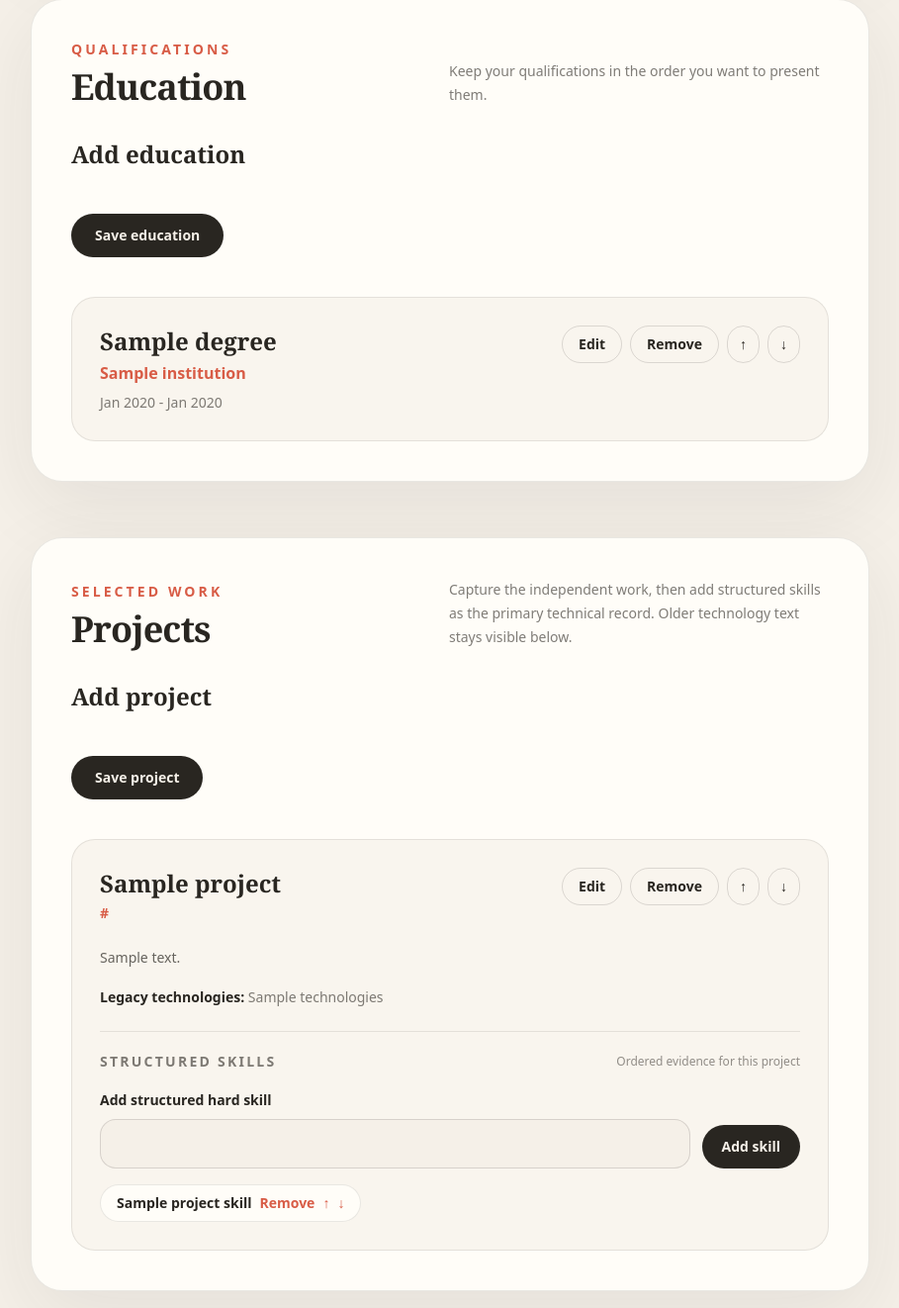
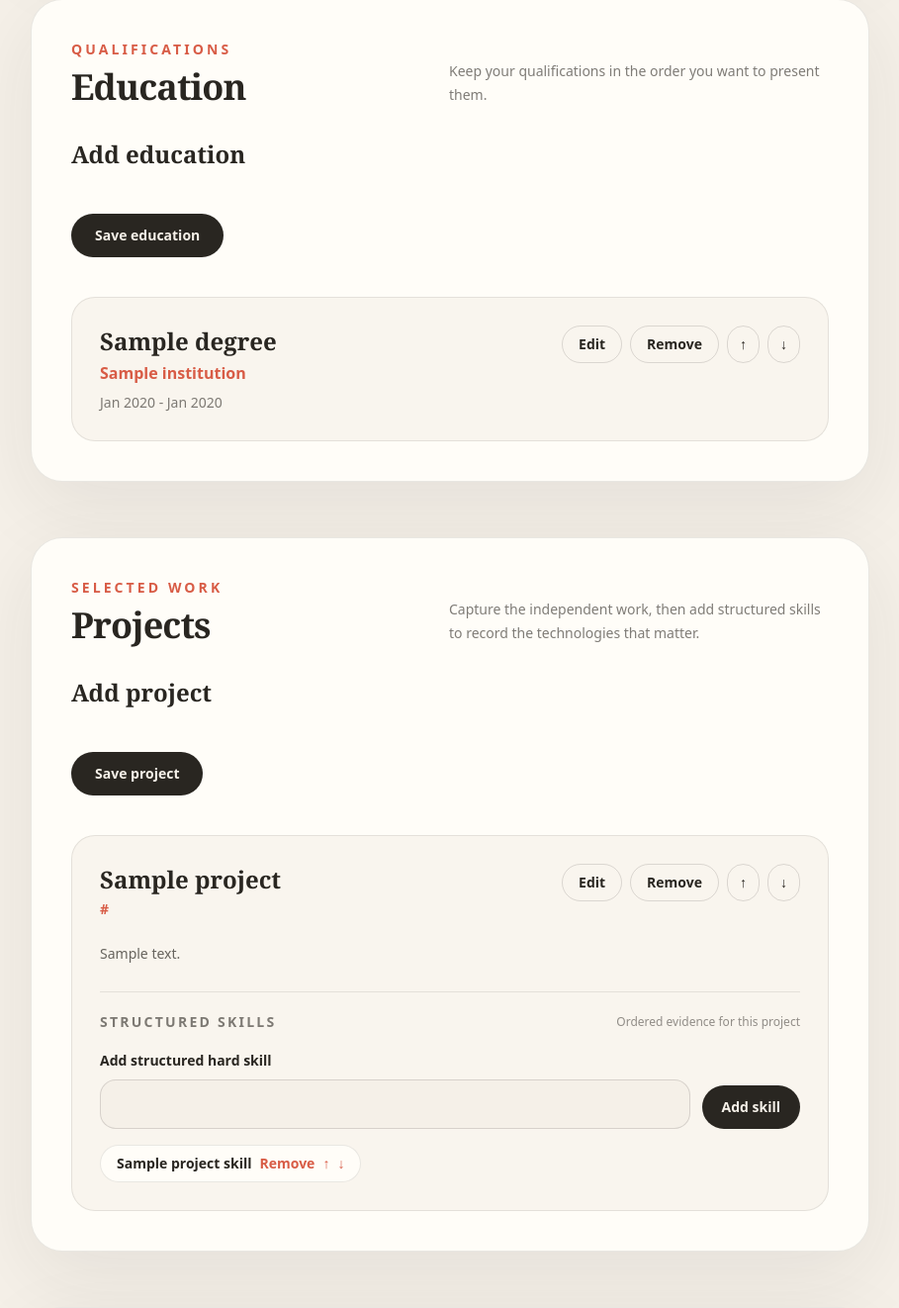
Before and after one commit to soloidx/Applykit_web, a Django app: template templates/profiles/profile.html in a window 1280 px wide. Shown: the part 1762-3084 px from the top of the page at 99% size, without its empty margins (185-1094 px from the left). Run offline with Django 5.2, Linux system fonts and the light colour scheme; the template is opened without the code that fills it: most values are stand-ins (such as "Sample title", 1, 10 or a date in 2020); style sheets or scripts are compiled from the project's sources.

Commit message:
Remove legacy project technologies

```diff
--- a/apps/profiles/models.py
+++ b/apps/profiles/models.py
@@ -200,7 +200,6 @@ class Project(models.Model):
     )
     name = models.CharField(max_length=200)
     description = models.TextField(blank=True)
-    technologies = models.TextField(blank=True)
     url = models.URLField(blank=True)
     position = models.PositiveIntegerField(default=0)
 
--- a/templates/profiles/_project_form.html
+++ b/templates/profiles/_project_form.html
@@ -8,7 +8,7 @@
     {% if project_form.non_field_errors %}<div class="rounded-2xl bg-coral/10 px-4 py-3 text-sm text-coral" role="alert">{{ project_form.non_field_errors }}</div>{% endif %}
     <div class="grid gap-5 sm:grid-cols-2">
       {% for field in project_form %}
-      <div class="{% if field.name == 'description' or field.name == 'technologies' %}sm:col-span-2{% endif %}">
+      <div class="{% if field.name == 'description' %}sm:col-span-2{% endif %}">
         <label class="text-sm font-semibold text-ink" for="{{ field.id_for_label }}">{{ field.label }}{% if field.field.required %} <span class="text-coral">*</span>{% endif %}</label>
         {{ field }}
         {% if field.help_text %}<p class="mt-2 text-sm leading-6 text-ink/55">{{ field.help_text }}</p>{% endif %}
--- a/templates/profiles/profile.html
+++ b/templates/profiles/profile.html
@@ -180,7 +180,7 @@
         <p class="text-sm font-semibold uppercase tracking-[0.22em] text-coral">Selected work</p>
         <h2 id="projects-heading" class="mt-2 font-display text-4xl font-semibold tracking-tight">Projects</h2>
       </div>
-      <p class="max-w-sm text-sm leading-6 text-ink/60">Capture the independent work, then add structured skills as the primary technical record. Older technology text stays visible below.</p>
+      <p class="max-w-sm text-sm leading-6 text-ink/60">Capture the independent work, then add structured skills to record the technologies that matter.</p>
     </div>
     <div class="mt-8">
       {% include "profiles/_project_form.html" %}
@@ -212,7 +212,6 @@
           </div>
         </div>
         {% if project.description %}<p class="mt-5 max-w-3xl whitespace-pre-line text-sm leading-7 text-ink/70">{{ project.description }}</p>{% endif %}
-        {% if project.technologies %}<p class="mt-4 text-sm text-ink/60"><span class="font-semibold text-ink">Legacy technologies:</span> {{ project.technologies }}</p>{% endif %}
         <div class="mt-6 border-t border-ink/10 pt-5">
           <div class="flex items-center justify-between gap-4">
             <h4 class="text-sm font-semibold uppercase tracking-[0.16em] text-ink/60">Structured skills</h4>
```
Also changed, not shown: apps/profiles/forms.py (+1 -15 lines), tests/integration/test_profiles.py (+3 -7 lines), apps/profiles/migrations/0012_remove_project_technologies.py (added).
